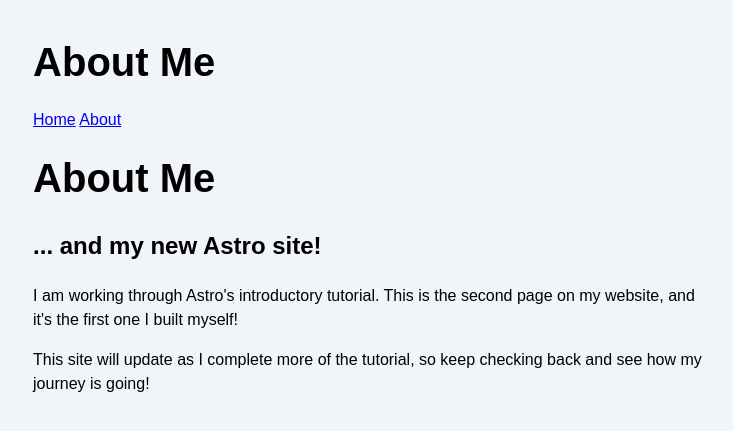
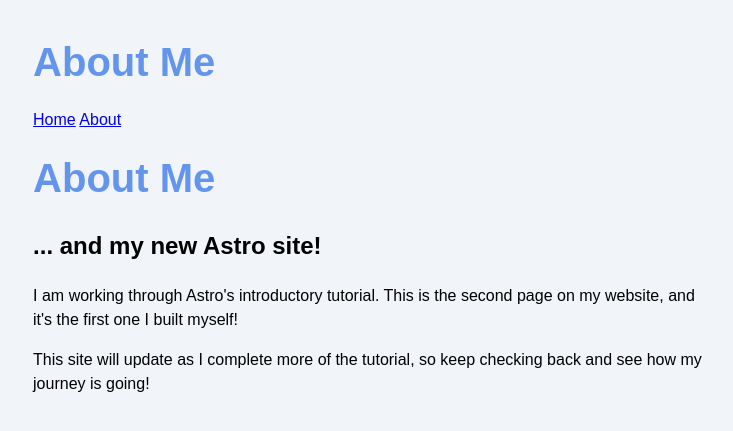
Before and after one commit to ettoredn/ettoredn.github.io, an Astro site: page /about in a window 1280 px wide. Shown: the whole page, without its empty margins (267-1000 px from the left). Built offline with nearby package versions, Linux system fonts and the light colour scheme; Astro itself is replaced by a stand-in of ours.

Commit message:
SASS support

```diff
--- a/package.json
+++ b/package.json
@@ -9,7 +9,8 @@
     "astro": "astro"
   },
   "dependencies": {
-    "astro": "^5.3.0"
+    "astro": "^5.3.0",
+    "sass": "^1.85.0"
   },
   "packageManager": "pnpm@10.4.1"
 }
--- a/src/pages/about.astro
+++ b/src/pages/about.astro
@@ -1,5 +1,5 @@
 ---
-import '../styles/global.css';
+import '../styles/global.scss';
 
 const pageTitle = "About Me";
 ---
--- a/src/styles/global.css
+++ b/src/styles/global.scss
@@ -18,4 +18,5 @@ html {
   h1 {
     margin: 1rem 0;
     font-size: 2.5rem;
+    color: cornflowerblue;
   }
```
Also changed, not shown: pnpm-lock.yaml.
